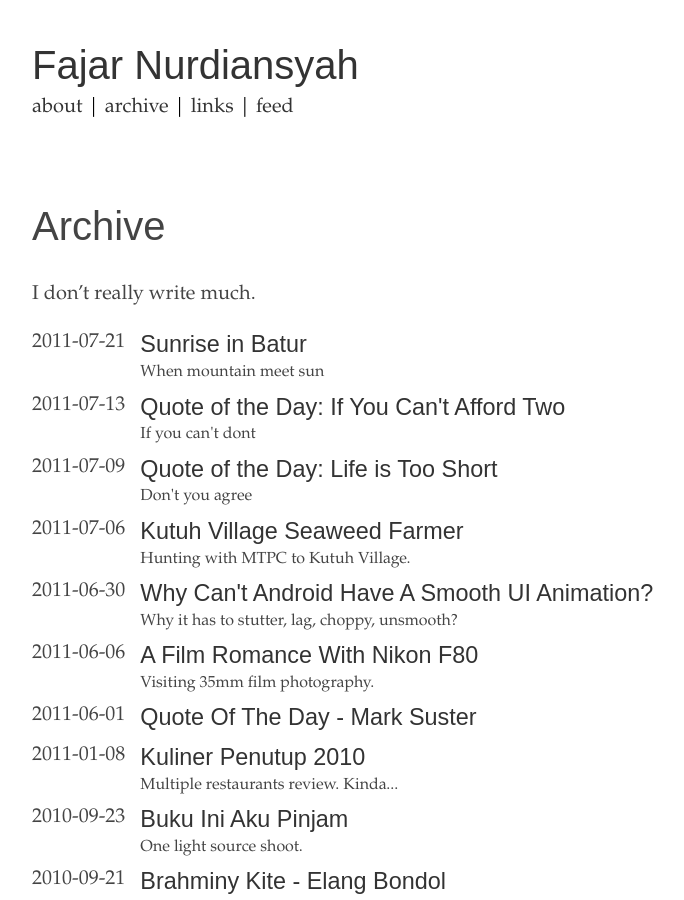
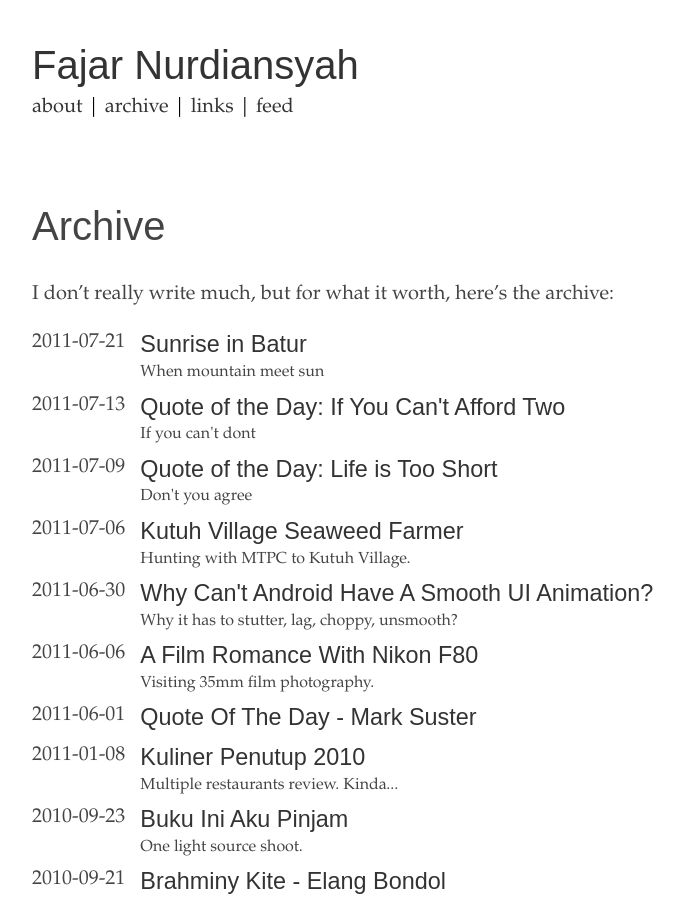
Before and after one commit to fajarnurdiansyah/fajarnurdiansyah.github.com, a Jekyll site: the page built from archive.md, in a window 1280 px wide and 900 px high. Shown: the whole window, without its empty margins (282-966 px from the left). Built offline with Jekyll 4.4.1, drawn with Linux system fonts in a browser that asks for light colours; some web fonts are replaced; Markdown is read by kramdown in place of the engine named in the settings.

Commit message:
archive update

```diff
--- a/archive.md
+++ b/archive.md
@@ -4,7 +4,7 @@ title: Fajar Nurdiansyah
 permalink: /archive/
 ---
 #Archive
-I don't really write much.
+I don't really write much, but for what it worth, here's the archive:
 {% for post in site.posts %}
 
 <div>
```
